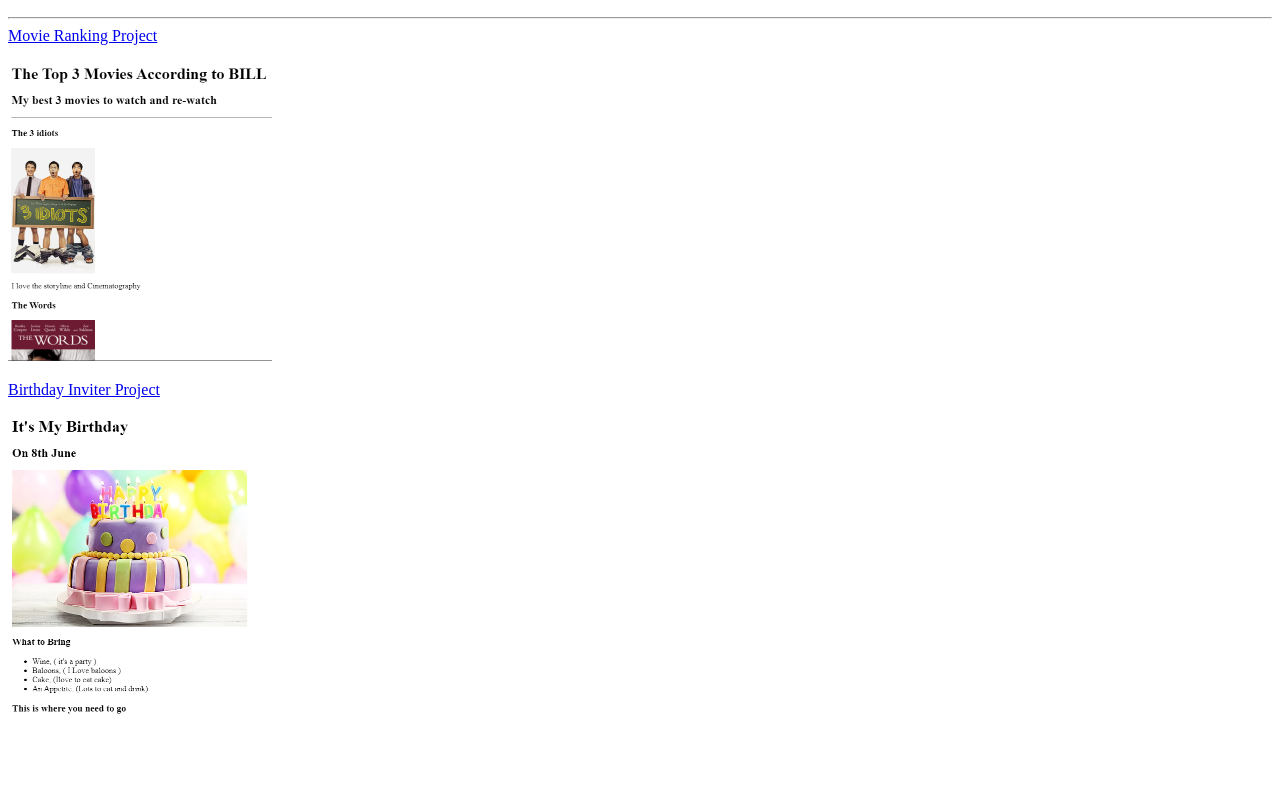
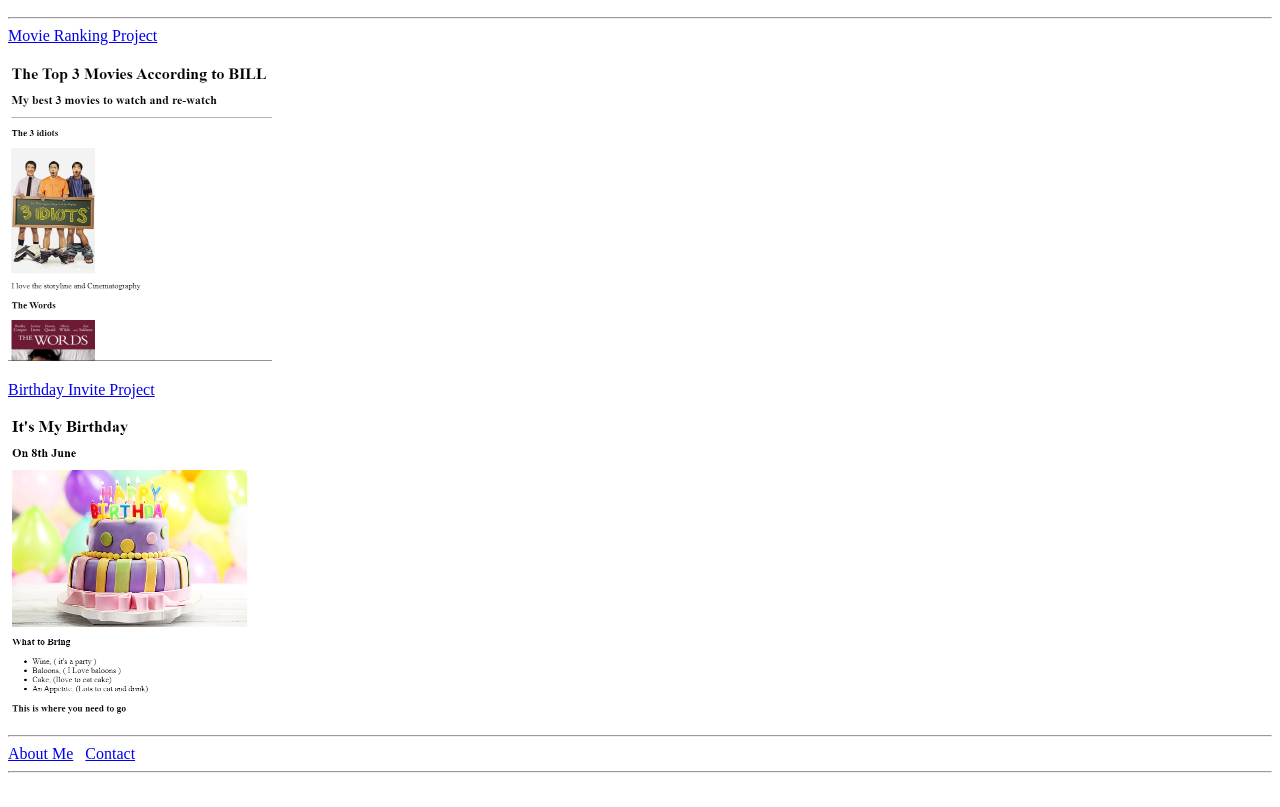
Before and after one commit to Mba-Maduabuchi/html.portfolio, a plain HTML site: page index.html in a window 1280 px wide. Shown: the part 110-917 px from the top of the page. Before the commit the page ends 845 px from the top, so only its background shows below. Drawn offline with Linux system fonts and the light colour scheme.

Commit message:
Add files via upload

```diff
--- a/index.html
+++ b/index.html
@@ -26,9 +26,11 @@ https://developer.mozilla.org/en-US/docs/Web/HTML/Element/img#attr-height -->
     <hr />
     <a href="./public/movie-ranking.html">Movie Ranking Project</a>
     <P><img src="./assets/images/Movie.PNG" height="300" alt="Movie Ranking Project" /></P>
-    <a href="./public/birthday-invite.html">Birthday Inviter Project</a>
+    <a href="./public/birthday-invite.html">Birthday Invite Project</a>
     <p></p><img src="./assets/images/Birthday.png" height="300" alt="Birthday Invitation" /></P>
-
-
+<hr />
+<a href="./public/about.html">About Me</a> &nbsp;
+<a href="./public/contact.html">Contact</a>
+<hr /><br>
 </body>
 </html>
```
